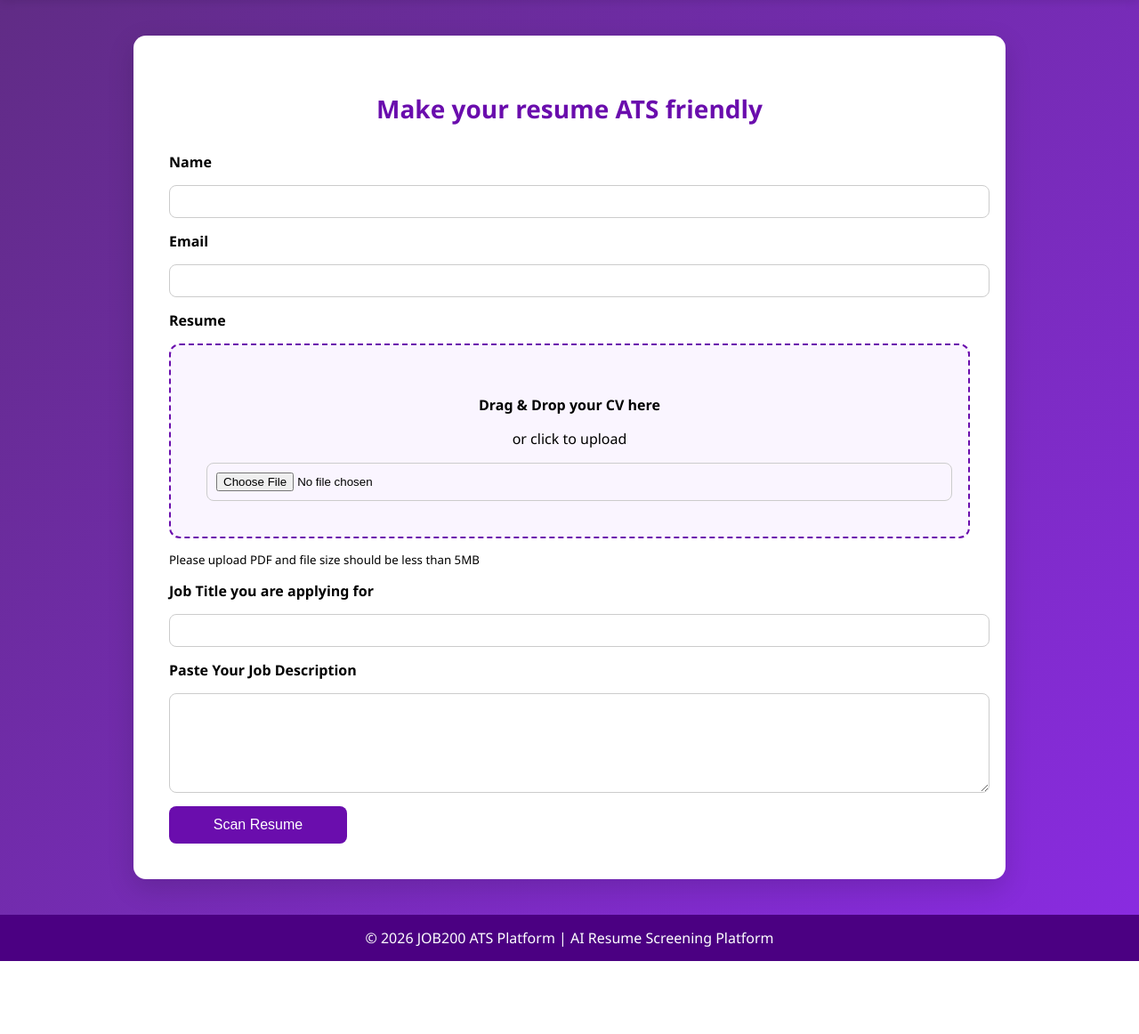
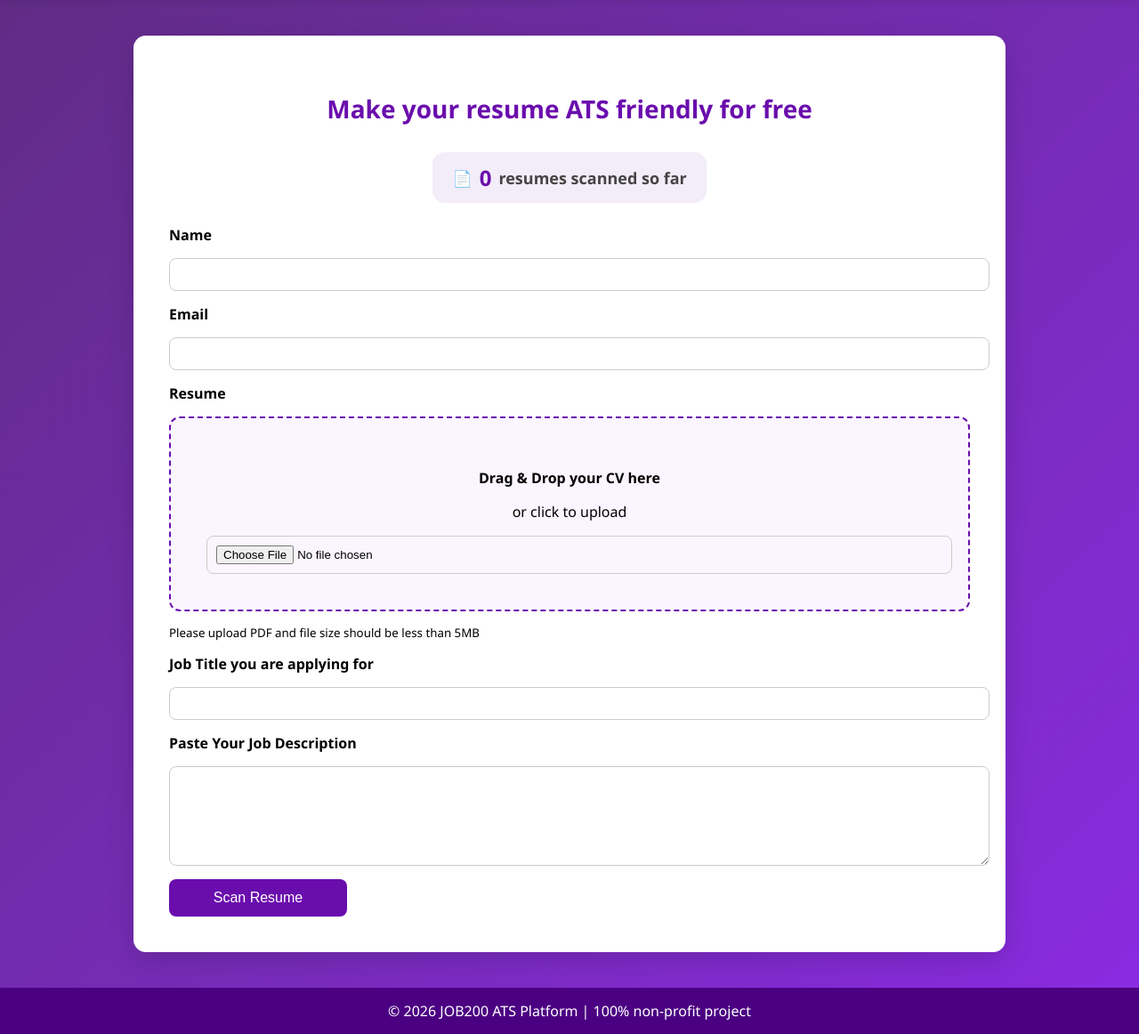
Before and after one commit to coolshano/job200_ml_version, a Django app: page / in a window 1280 px wide. Shown: the part 84-1246 px from the top of the page at 89% size. Before the commit the page ends 1164 px from the top, so only its background shows below. Run offline with Django 5.2, Linux system fonts and the light colour scheme; data that the repository does not hold is empty; parts of the project's set-up code (start-up, migrations or seed data) failed here and were passed over.

Commit message:
added counter

```diff
--- a/scanner/templates/base.html
+++ b/scanner/templates/base.html
@@ -81,7 +81,7 @@
 
 <!-- FOOTER -->
 <div class="footer">
-    © 2026 JOB200 ATS Platform | AI Resume Screening Platform
+    © 2026 JOB200 ATS Platform | 100% non-profit project
 </div>
 
 </body>
--- a/scanner/templates/upload.html
+++ b/scanner/templates/upload.html
@@ -7,8 +7,36 @@
     font-size:28px;
     font-weight:700;
     margin-bottom:30px;">
-    Make your resume ATS friendly
+    Make your resume ATS friendly for free
 </h2>
+
+<!-- Resume Counter -->
+<div style="
+    width:100%;
+    display:flex;
+    justify-content:center;
+    margin-bottom:25px;
+">
+    <div style="
+        padding:12px 22px;
+        background:rgba(106,13,173,0.08);
+        border-radius:14px;
+        font-weight:600;
+        font-size:18px;
+        color:#444;
+        display:flex;
+        align-items:center;
+        gap:8px;
+    ">
+        📄
+        <span id="resumeCounter"
+              data-count="{{ total_scanned }}"
+              style="color:#6a0dad; font-size:24px; font-weight:800;">
+            {{ total_scanned }}
+        </span>
+        <span>resumes scanned so far</span>
+    </div>
+</div>
 
 <form method="POST" enctype="multipart/form-data" id="resumeForm">
     {% csrf_token %}
@@ -35,7 +63,6 @@
     <label>Paste Your Job Description</label>
     <textarea name="jd" rows="6" required></textarea>
 
-    <!-- Hidden Fields -->
     <input type="hidden" name="experience_years" id="hiddenExperience">
     <input type="hidden" name="expected_salary" id="hiddenSalary">
 
@@ -45,7 +72,6 @@
 <!-- Loader -->
 <div id="loader" style="display:none; margin-top:25px;">
     <p><strong>Scanning resume... please wait</strong></p>
-
     <div style="background:#eee; border-radius:10px; overflow:hidden;">
         <div id="progressBar" style="width:0%; background:#6a0dad; color:white; padding:6px; text-align:center;">
             0%
@@ -88,7 +114,6 @@ input, textarea {
     width: 100%;
 }
 
-/* Drag Drop */
 #drop-area{
     border:2px dashed #6a0dad;
     border-radius:12px;
@@ -113,7 +138,6 @@ button{
 }
 button:hover{ background:#4b0082; }
 
-/* Modal */
 .modal{
     display:none;
     position:fixed;
@@ -144,82 +168,119 @@ button:hover{ background:#4b0082; }
 .cancel-btn:hover{
     background:#aaa;
 }
+
+#resumeCounter {
+    transition: transform 0.3s ease;
+}
+#resumeCounter:hover {
+    transform: scale(1.1);
+}
 </style>
 
 <script>
+// COUNTER ANIMATION
+document.addEventListener("DOMContentLoaded", function(){
+
+    const counter = document.getElementById("resumeCounter");
+    if(!counter) return;
+
+    const target = parseInt(counter.dataset.count);
+    if(!target) return;
+
+    let current = 0;
+    const duration = 1000;
+    const steps = 60;
+    const increment = target / steps;
+    const intervalTime = duration / steps;
+
+    counter.innerText = "0";
+
+    const interval = setInterval(() => {
+        current += increment;
+
+        if(current >= target){
+            counter.innerText = target.toLocaleString();
+            clearInterval(interval);
+        } else {
+            counter.innerText = Math.floor(current).toLocaleString();
+        }
+
+    }, intervalTime);
+});
+
 // FORM INTERCEPT
-let form = document.getElementById("resumeForm")
+let form = document.getElementById("resumeForm");
 
 form.addEventListener("submit", function(e){
-    e.preventDefault()
-    openModal()
-})
+    e.preventDefault();
+    openModal();
+});
 
 function openModal(){
-    document.getElementById("experienceModal").style.display = "flex"
+    document.getElementById("experienceModal").style.display = "flex";
 }
 
 function closeModal(){
-    document.getElementById("experienceModal").style.display = "none"
+    document.getElementById("experienceModal").style.display = "none";
 }
 
 function submitWithDetails(){
 
-    let exp = document.getElementById("experienceInput").value
-    let salary = document.getElementById("salaryInput").value
+    let exp = document.getElementById("experienceInput").value;
+    let salary = document.getElementById("salaryInput").value;
 
     if(!exp || !salary){
-        alert("Please fill all fields")
-        return
+        alert("Please fill all fields");
+        return;
     }
 
-    document.getElementById("hiddenExperience").value = exp
-    document.getElementById("hiddenSalary").value = salary
+    document.getElementById("hiddenExperience").value = exp;
+    document.getElementById("hiddenSalary").value = salary;
 
-    closeModal()
-    showLoader()
-    form.submit()
+    closeModal();
+    showLoader();
+    form.submit();
 }
 
 // LOADER
 function showLoader(){
-    document.getElementById("loader").style.display = "block"
+    document.getElementById("loader").style.display = "block";
 
-    let width = 0
-    let bar = document.getElementById("progressBar")
+    let width = 0;
+    let bar = document.getElementById("progressBar");
 
     let interval = setInterval(function(){
         if(width >= 100){
-            clearInterval(interval)
+            clearInterval(interval);
         } else {
-            width += 1
-            bar.style.width = width + "%"
-            bar.innerHTML = width + "%"
+            width += 1;
+            bar.style.width = width + "%";
+            bar.innerHTML = width + "%";
         }
-    }, 60)
+    }, 60);
 }
 
 // DRAG & DROP
-let dropArea = document.getElementById("drop-area")
-let fileInput = document.getElementById("fileElem")
+let dropArea = document.getElementById("drop-area");
+let fileInput = document.getElementById("fileElem");
 
-;["dragenter","dragover"].forEach(eventName=>{
+["dragenter","dragover"].forEach(eventName=>{
     dropArea.addEventListener(eventName, e=>{
-        e.preventDefault()
-        dropArea.classList.add("highlight")
-    })
-})
+        e.preventDefault();
+        dropArea.classList.add("highlight");
+    });
+});
 
-;["dragleave","drop"].forEach(eventName=>{
+["dragleave","drop"].forEach(eventName=>{
     dropArea.addEventListener(eventName, e=>{
-        e.preventDefault()
-        dropArea.classList.remove("highlight")
-    })
-})
+        e.preventDefault();
+        dropArea.classList.remove("highlight");
+    });
+});
 
 dropArea.addEventListener("drop", e=>{
-    fileInput.files = e.dataTransfer.files
-})
+    fileInput.files = e.dataTransfer.files;
+});
 </script>
 
 {% endblock %}
--- a/scanner/views.py
+++ b/scanner/views.py
@@ -30,7 +30,12 @@ from decimal import Decimal
 
 
 
+from django.db.models import Count
+from decimal import Decimal
+from .models import Resume
+
 def upload_resume(request):
+
     if request.method == "POST":
 
         experience = request.POST.get("experience_years")
@@ -52,7 +57,12 @@ def upload_resume(request):
 
         return redirect("scan_progress", id=resume.id)
 
-    return render(request, "upload.html")
+    # 👇 COUNT ONLY COMPLETED SCANS (recommended)
+    total_scanned = Resume.objects.filter(status="completed").count()
+
+    return render(request, "upload.html", {
+        "total_scanned": total_scanned
+    })
 
 
 @login_required(login_url='/accounts/login/')
```
Also changed, not shown: 2 other files.
